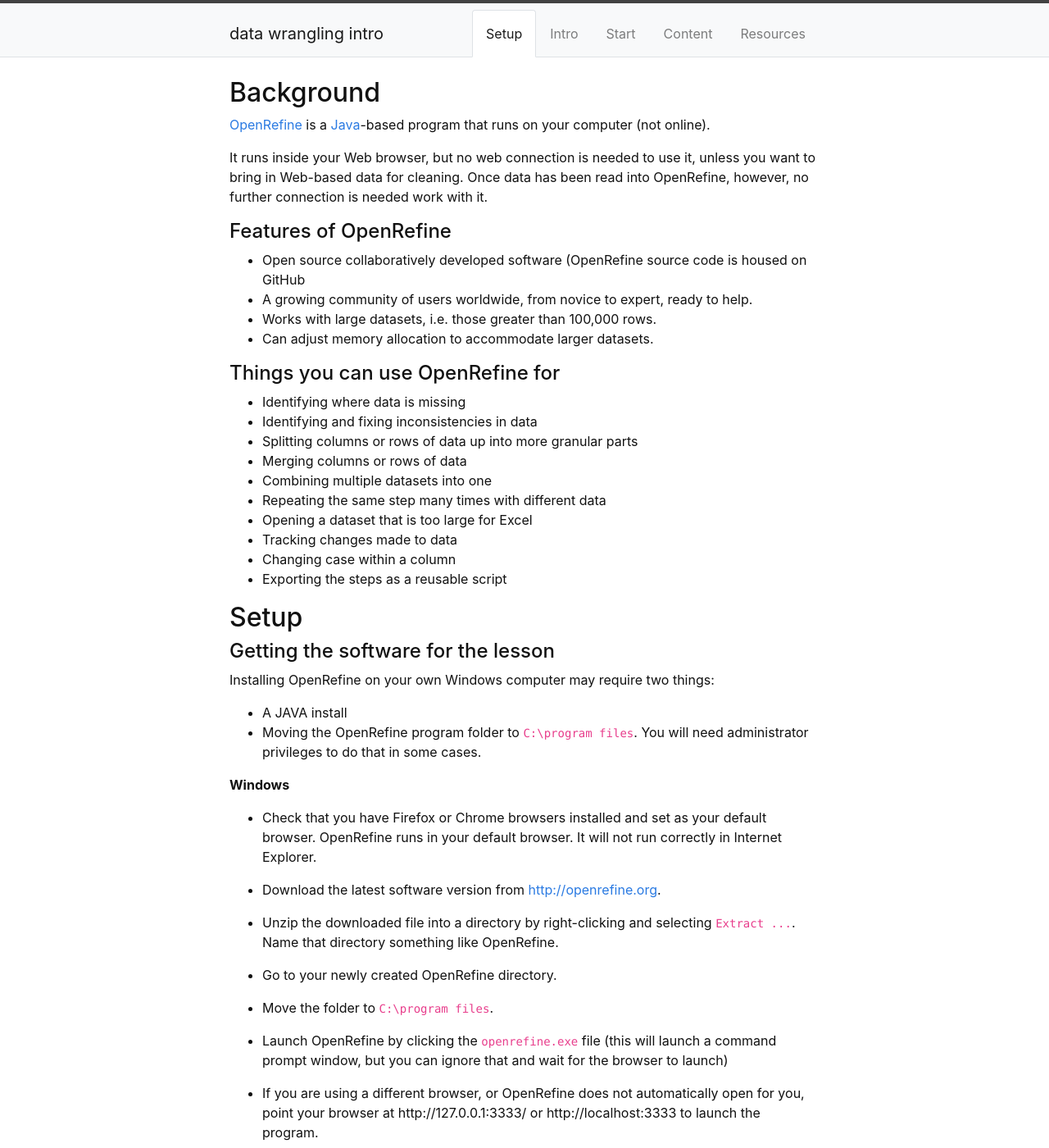
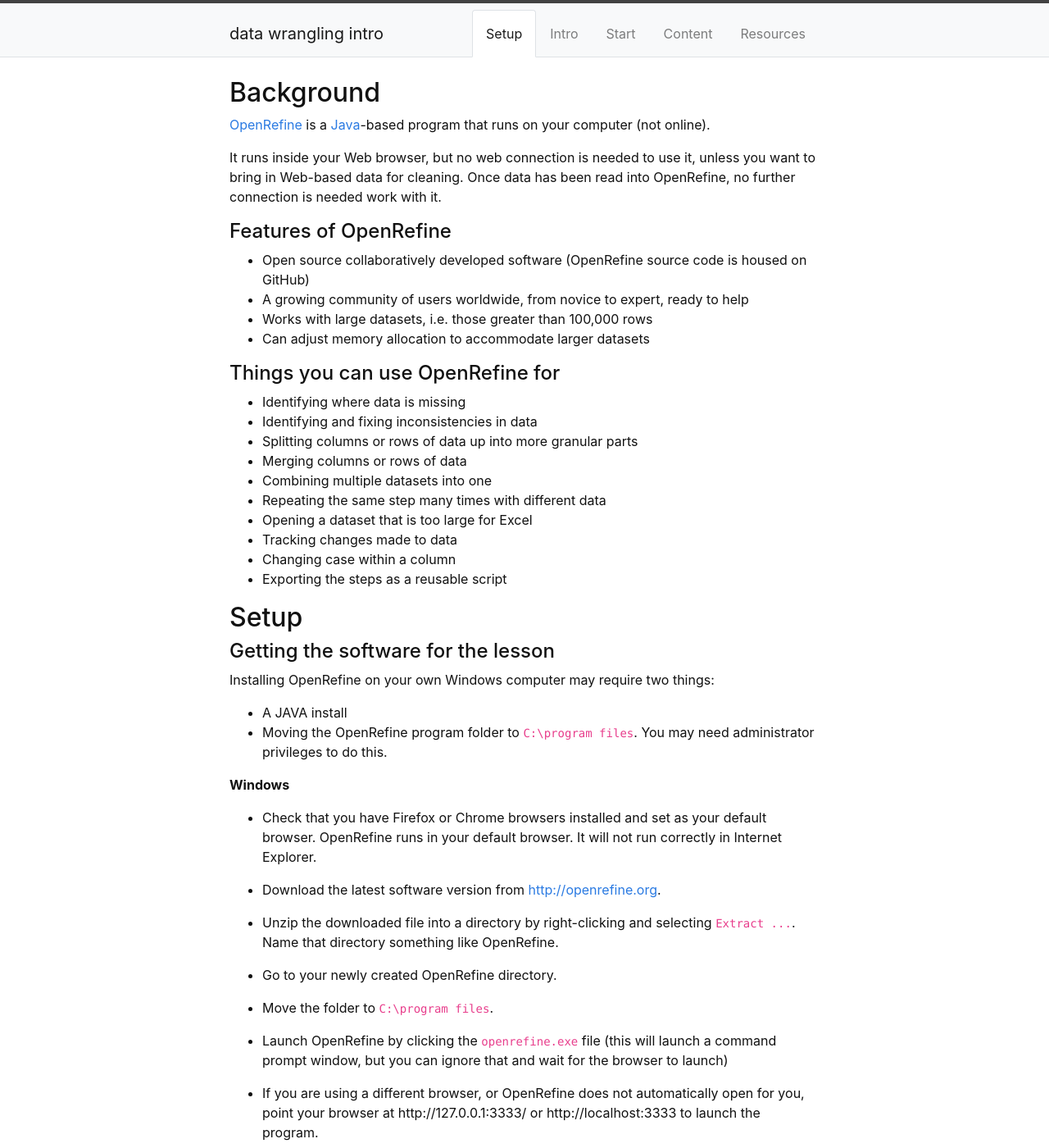
Before and after one commit to GULibrarySandbox/intro-data-wrangle, a Jekyll site: the page built from content/0-setup.md, in a window 1280 px wide and 1400 px high. Shown: the whole window at 82% size. Built offline with Jekyll 4.4.1, drawn with Linux system fonts in a browser that asks for light colours; some of the changed text lies outside the part shown.

Commit message:
Update 0-setup.md
Fixed content errors

```diff
--- a/content/0-setup.md
+++ b/content/0-setup.md
@@ -7,14 +7,14 @@ nav: true
 
 [OpenRefine](http://openrefine.org) is a [Java](https://www.java.com/en/)-based program that runs on your computer (not online).
 
-It runs inside your Web browser, but no web connection is needed to use it, unless you want to bring in Web-based data for cleaning. Once data has been read into OpenRefine, however, no further connection is needed work with it.
+It runs inside your Web browser, but no web connection is needed to use it, unless you want to bring in Web-based data for cleaning. Once data has been read into OpenRefine, no further connection is needed work with it.
 
 #### Features of OpenRefine
 
-- Open source collaboratively developed software (OpenRefine source code is housed on GitHub
-- A growing community of users worldwide, from novice to expert, ready to help.
-- Works with large datasets, i.e. those greater than 100,000 rows.
-- Can adjust memory allocation to accommodate larger datasets.
+- Open source collaboratively developed software (OpenRefine source code is housed on GitHub)
+- A growing community of users worldwide, from novice to expert, ready to help
+- Works with large datasets, i.e. those greater than 100,000 rows
+- Can adjust memory allocation to accommodate larger datasets
 
 #### Things you can use OpenRefine for
 
@@ -36,7 +36,7 @@ It runs inside your Web browser, but no web connection is needed to use it, unle
 Installing OpenRefine on your own Windows computer may require two things:
 
 - A JAVA install
-- Moving the OpenRefine program folder to `C:\program files`. You will need administrator privileges to do that in some cases.
+- Moving the OpenRefine program folder to `C:\program files`. You may need administrator privileges to do this.
 
 **Windows**
 
@@ -44,7 +44,7 @@ Installing OpenRefine on your own Windows computer may require two things:
 
 - Download the latest software version from [http://openrefine.org](http://openrefine.org).
 
-- Unzip the downloaded file into a directory by right-clicking and selecting `Extract ...`. Name that directory something like OpenRefine.
+- Unzip the downloaded file into a directory by right-clicking and selecting `Extract ...`.   Name that directory something like OpenRefine.
 
 - Go to your newly created OpenRefine directory.
 
@@ -62,9 +62,9 @@ You may also need to install Java for Windows
 
 - Select appropriate bit download
 
-(32-bit via: https://www.java.com/en/download/
+(32-bit via: https://www.java.com/en/download/)
 
-(64-bit  via:  https://www.java.com/en/download/manual.jsp  and
+(64-bit  via:  https://www.java.com/en/download/manual.jsp)  and
 
 - Select Windows Offline (64-bit) version
 
```
